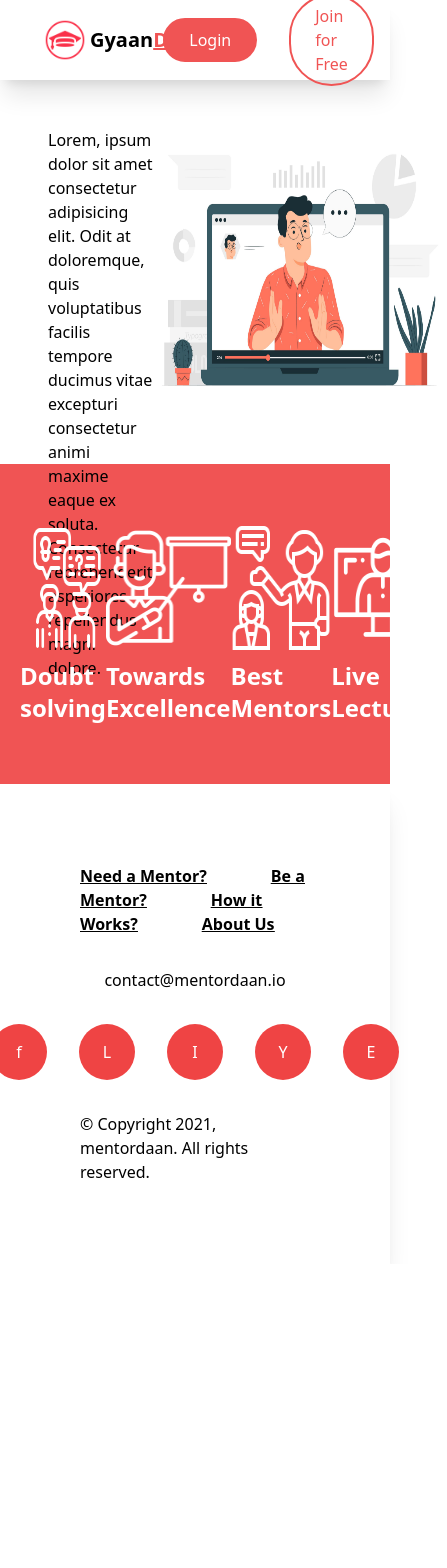
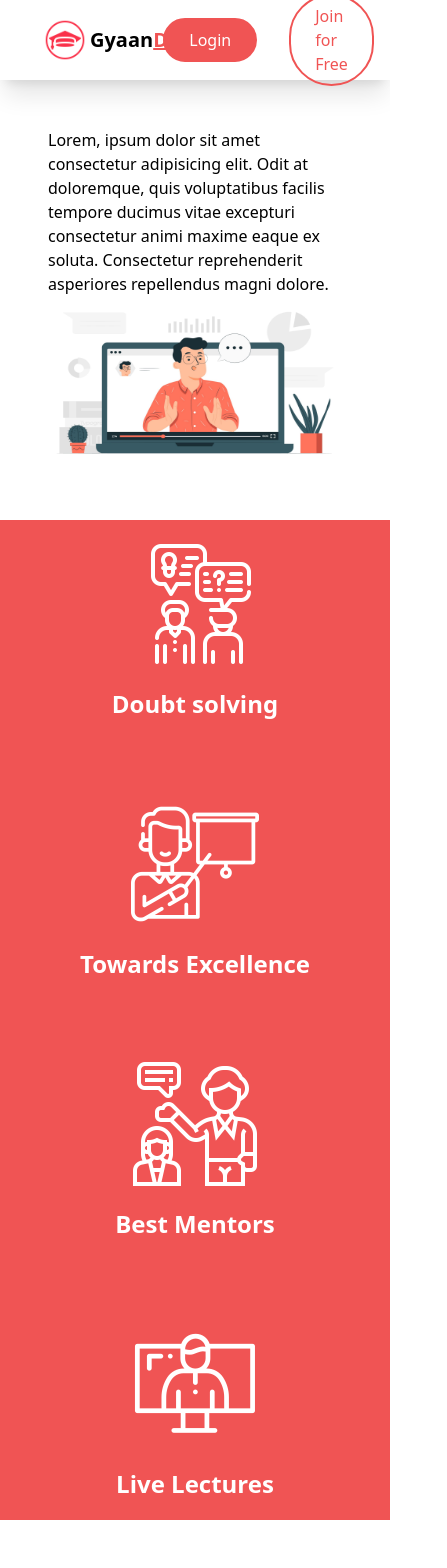
Before and after one commit to PHOENIXGEEKS/gyandaan, a React (Create React App) app: page / in a window 390 px wide. Shown: the top 1568 px of the page, 447 px wide, since content can reach past the window. Before the commit the page ends 1264 px from the top, so only its background shows below. Built offline with nearby package versions, Linux system fonts and the light colour scheme.

Commit message:
optimized for mobile

```diff
--- a/src/components/LandingPage/About.js
+++ b/src/components/LandingPage/About.js
@@ -3,11 +3,11 @@
 
 function About() {
     return (
-        <div id="about" className="flex flex-column h-96 p-12">
-            <div id="card" className="flex w-3/5">
+        <div id="about" className="flex flex-col h-auto p-12 md:flex-row h-96">
+            <div id="card" className="flex h-auto w-auto md:w-3/5 h-36 ">
                 Lorem, ipsum dolor sit amet consectetur adipisicing elit. Odit at doloremque, quis voluptatibus facilis tempore ducimus vitae excepturi consectetur animi maxime eaque ex soluta. Consectetur reprehenderit asperiores repellendus magni dolore.
             </div>
-            <img src={AboutImgVector} alt="About" />
+            <img className='h-44 md:h-52' src={AboutImgVector} alt="About" />
         </div>
     )
 }
--- a/src/components/LandingPage/Features.js
+++ b/src/components/LandingPage/Features.js
@@ -18,12 +18,12 @@
         'Tutors'
     ]
     return (
-        <div className="flex items-center justify-between w-full h-80 p-5 bg-primary-red">
+        <div className="flex flex-col items-center justify-between w-full h-auto p-5 bg-primary-red space-y-20 md:flex-row h-80">
             {
                 [
                     icons.map((icon, key) => {
                         return (
-                            <div className="flex flex-col space-y-2 items-center">
+                            <div className="flex flex-col space-y-5 items-center">
 
                                 <img className='invert h-32' src={icon} alt='icon' />
                                 {
--- a/src/components/common/Footer.js
+++ b/src/components/common/Footer.js
@@ -7,7 +7,7 @@
             <div className="shadow-xl w-auto height-auto p-20 flex flex-col items-center space-y-8">
                 <div
                     id="footer_links"
-                    className="font-semibold space-x-16 underline"
+                    className="font-semibold space-x-2 underline md:space-x-16"
                 >
                     <a href="#" className="">
                         Need a Mentor?
@@ -23,7 +23,7 @@
                     </a>
                 </div>
                 <div>contact@mentordaan.io</div>
-                <div id="footer_socials" className="flex space-x-8">
+                <div id="footer_socials" className="flex space-x-2 md:space-x-8">
                     <a
                         href="#"
                         className="h-14 w-14 rounded-full bg-red-500 flex justify-center items-center text-white"
@@ -55,7 +55,7 @@
                         E
                     </a>
                 </div>
-                <div>&copy; Copyright 2021, mentordaan. All rights reserved.</div>
+                <div className='text-sm md:text-base'>&copy; Copyright 2021, mentordaan. All rights reserved.</div>
             </div>
         </div>
     )
```
